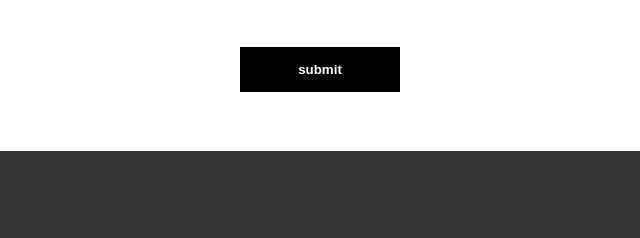
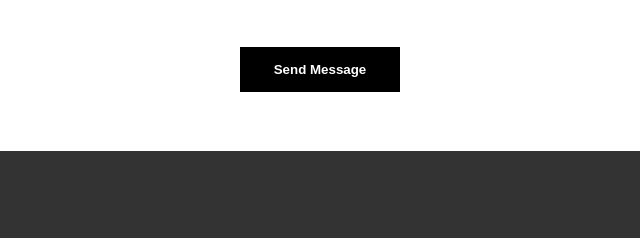
Before and after one commit to eemaharramli/Showkes__Main-page, a plain HTML site: page 17.11.2021/index.html in a window 1280 px wide. Shown: the part 4143-4381 px from the top of the page, 320-960 px from the left. Drawn offline with Linux system fonts and the light colour scheme.

Commit message:
Update index.html

```diff
--- a/17.11.2021/index.html
+++ b/17.11.2021/index.html
@@ -209,7 +209,7 @@
 					<i class="fas fa-envelope mail"></i>
 					<textarea type="textarea" class="input__textarea" rows="6" cols="50">Message</textarea>
 				</div>
-				<input type="submit" class="input__submit" value="submit">
+				<input type="submit" class="input__submit" value="Send Message">
 			</form>
 		</div>
 	</div>
```
